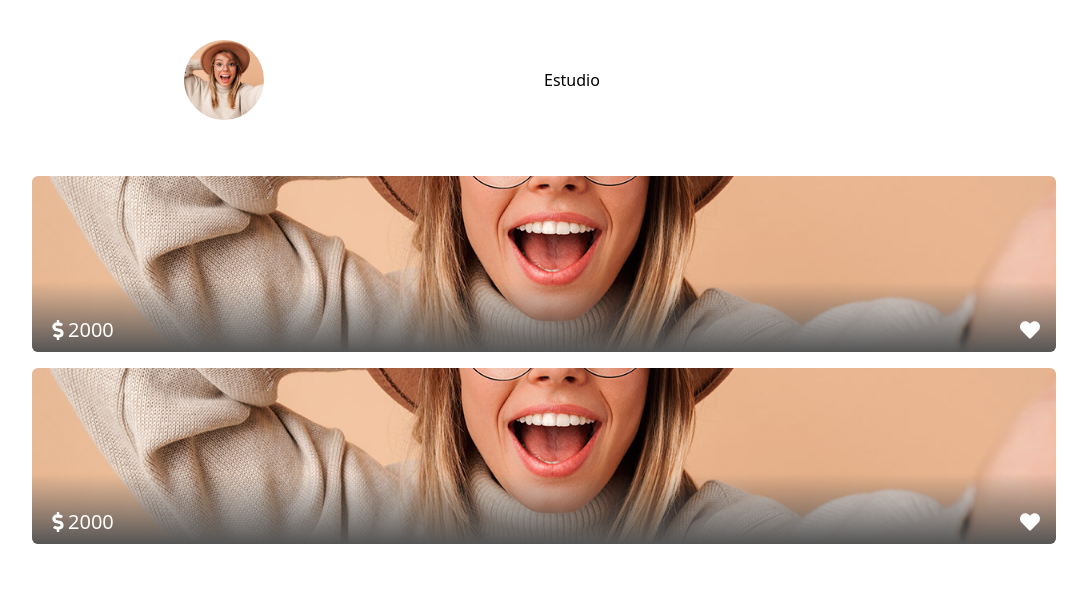
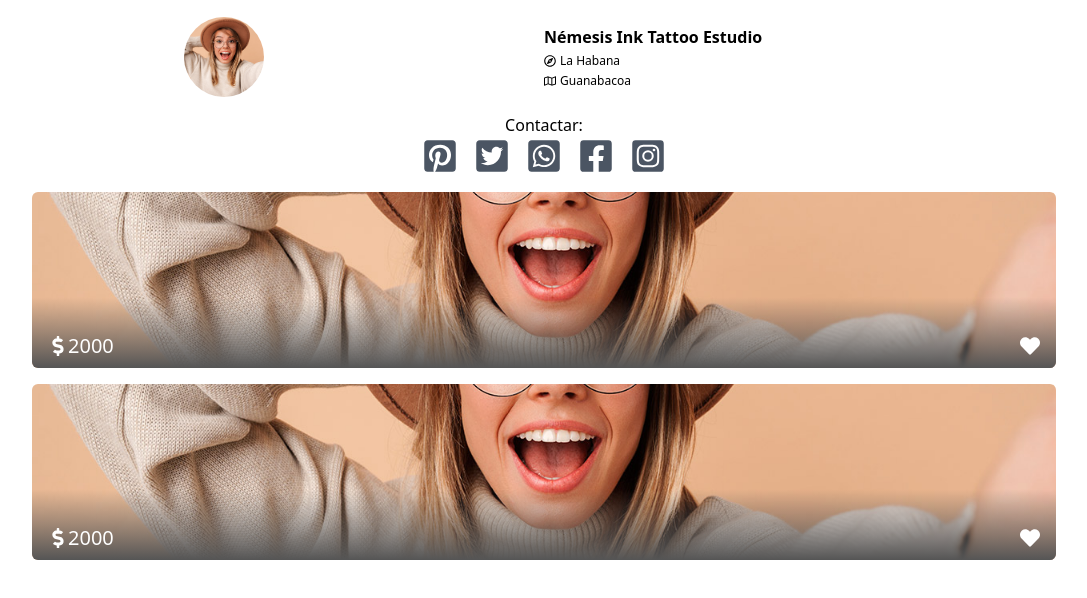
Before and after one commit to AlbeTorres/tatuarte, a React (Create React App) app: page /estudio in a window 1280 px wide. Shown: the top 598 px of the page, without its empty margins (96-1183 px from the left). Built offline with nearby package versions, Linux system fonts and the light colour scheme.

Commit message:
añadido menu contactar

```diff
--- a/src/pages/estudio/Estudio.js
+++ b/src/pages/estudio/Estudio.js
@@ -1,18 +1,41 @@
 import React, { Fragment } from 'react'
 import Trabajo from '../../components/trabajo/Trabajo';
+import {FaRegCompass,FaRegMap, FaPinterestSquare, FaTwitterSquare,
+    FaWhatsappSquare, FaFacebookSquare,FaInstagramSquare} from 'react-icons/fa';
+import './estudio.css'
 
 const Estudio = ()=>{
 
     return (
         <Fragment>
-            <div className="grid grid-cols-2 h-40 items-center   ">
-            <figure className='rounded-full w-20 h-20 m-auto '>
-                <img src="img/test.jpg" alt="" className='w-full h-full rounded-full object-cover' />
-            </figure>
-            <div className=''>
-                <h1>Estudio</h1>
+            <div className="grid grid-cols-2 h-44 items-center estudio-grid-header  ">
+                <figure className='rounded-full w-20 h-20 m-auto '>
+                    <img src="img/test.jpg" alt="" className='w-full h-full rounded-full object-cover' />
+                </figure>
+                <div className=' grid grid-row-3 gap-1'>
+                    <h1 className='text-base font-semibold'>Némesis Ink Tattoo Estudio</h1>
+                    <div className="flex items-center text-xs">
+                    <FaRegCompass className=' mr-1'></FaRegCompass>
+                        <p >La Habana</p>
+                    </div>
+                    <div className="flex items-center text-xs ">
+                        <FaRegMap  className=' mr-1'></FaRegMap>
+                        <p>Guanabacoa</p>
+                    </div>
 
-            </div>
+                </div>
+
+                    <div className=" grid grid-row-2 contactar-estudio-header col-span-2  gap-1 ">
+                        <p className='text-center '>Contactar:</p>
+                        <div className=" grid grid-cols-5 justify-items-center text-4xl m-auto text-gray-600 gap-4">
+                            <a href=""><FaPinterestSquare></FaPinterestSquare></a>
+                            <a href=""><FaTwitterSquare></FaTwitterSquare></a>
+                            <a href=""><FaWhatsappSquare></FaWhatsappSquare></a>
+                            <a href=""><FaFacebookSquare></FaFacebookSquare></a>
+                            <a href=""><FaInstagramSquare></FaInstagramSquare></a>
+
+                        </div>
+                    </div>
 
             </div>
 
@@ -27,9 +50,6 @@ const Estudio = ()=>{
                 <Trabajo/>
                 <Trabajo/>
                 <Trabajo/>
-
-
-
             </div>
 
         </Fragment>
--- /dev/null
+++ b/src/pages/estudio/estudio.css
@@ -0,0 +1,7 @@
+.estudio-grid-header{
+    grid-template-rows: 65% 35%;
+}
+
+.contactar-estudio-header{
+    grid-template-rows: 20% 80%;
+}
```
